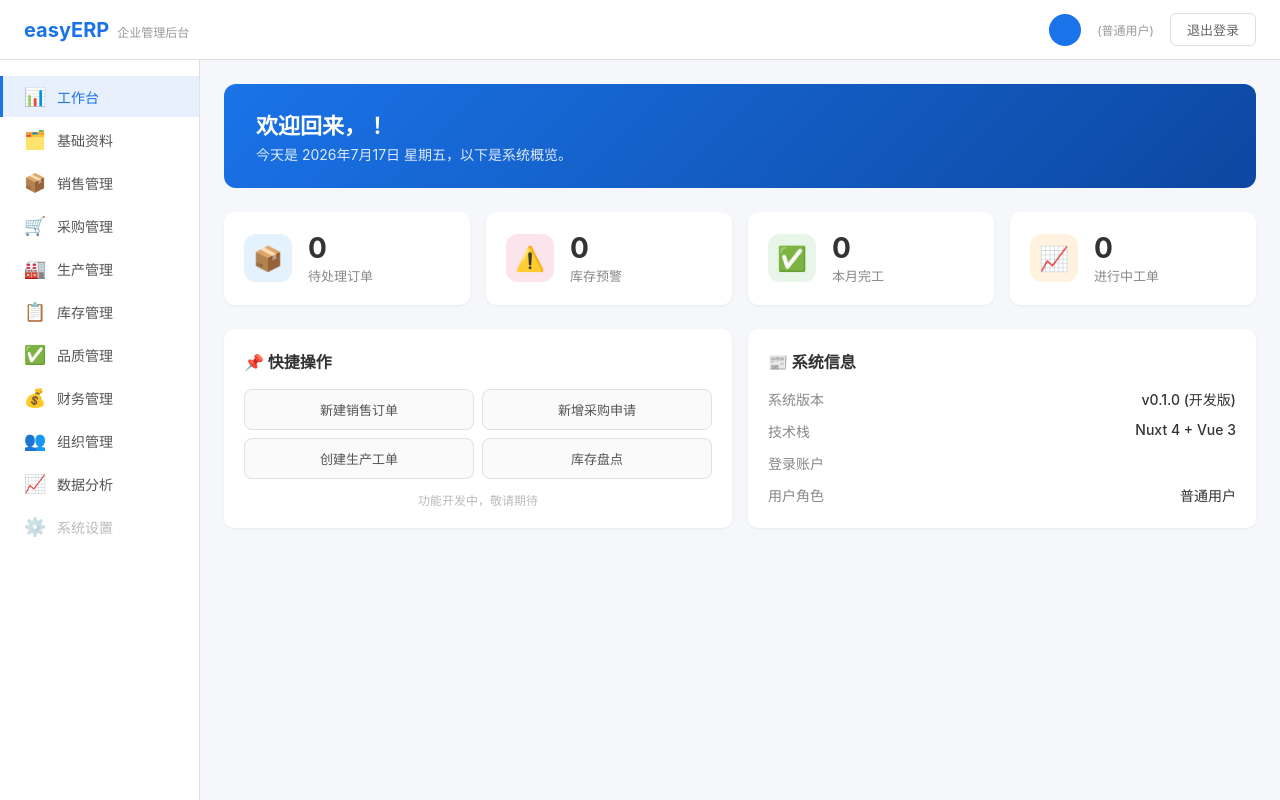
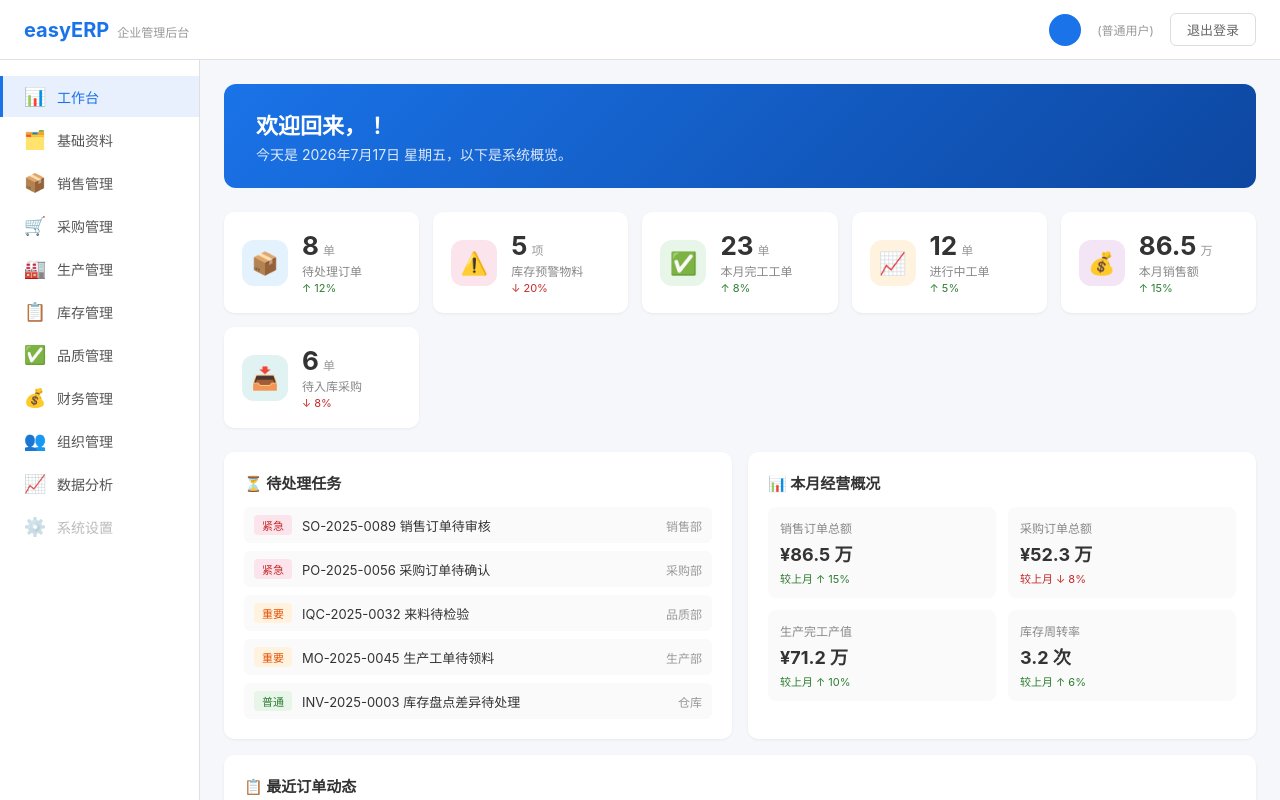
Before and after one commit to NiceHuanYu/easyERP, a Nuxt app in the folder frontend/: page /dashboard in a window 1280 px wide. Built offline with nearby package versions, Linux system fonts and the light colour scheme; no server answers.

Commit message:
changed dashboard

```diff
--- a/frontend/app/pages/dashboard.vue
+++ b/frontend/app/pages/dashboard.vue
@@ -1,93 +1,139 @@
 <template>
   <div>
+    <!-- 欢迎横幅 -->
     <div class="welcome-banner">
       <h2>欢迎回来，{{ user?.name }}！</h2>
       <p>今天是 {{ today }}，以下是系统概览。</p>
     </div>
 
+    <!-- 核心指标卡片 -->
     <div class="stats-grid">
-      <div class="stat-card">
-        <div class="stat-icon" style="background: #e3f2fd; color: #1565c0;">📦</div>
+      <div class="stat-card" v-for="stat in stats" :key="stat.label">
+        <div class="stat-icon" :style="{ background: stat.bg, color: stat.color }">{{ stat.icon }}</div>
         <div class="stat-info">
-          <span class="stat-value">0</span>
-          <span class="stat-label">待处理订单</span>
-        </div>
-      </div>
-      <div class="stat-card">
-        <div class="stat-icon" style="background: #fce4ec; color: #c62828;">⚠️</div>
-        <div class="stat-info">
-          <span class="stat-value">0</span>
-          <span class="stat-label">库存预警</span>
-        </div>
-      </div>
-      <div class="stat-card">
-        <div class="stat-icon" style="background: #e8f5e9; color: #2e7d32;">✅</div>
-        <div class="stat-info">
-          <span class="stat-value">0</span>
-          <span class="stat-label">本月完工</span>
-        </div>
-      </div>
-      <div class="stat-card">
-        <div class="stat-icon" style="background: #fff3e0; color: #e65100;">📈</div>
-        <div class="stat-info">
-          <span class="stat-value">0</span>
-          <span class="stat-label">进行中工单</span>
+          <div class="stat-value-row">
+            <span class="stat-value">{{ stat.value }}</span>
+            <span class="stat-unit">{{ stat.unit }}</span>
+          </div>
+          <span class="stat-label">{{ stat.label }}</span>
+          <span class="stat-trend" :class="stat.trend > 0 ? 'up' : 'down'">
+            {{ stat.trend > 0 ? '↑' : '↓' }} {{ Math.abs(stat.trend) }}%
+          </span>
         </div>
       </div>
     </div>
 
     <div class="content-grid">
+      <!-- 待处理任务 -->
       <section class="panel">
-        <h3>📌 快捷操作</h3>
-        <div class="quick-actions">
-          <button class="action-btn" disabled>新建销售订单</button>
-          <button class="action-btn" disabled>新增采购申请</button>
-          <button class="action-btn" disabled>创建生产工单</button>
-          <button class="action-btn" disabled>库存盘点</button>
+        <h3>⏳ 待处理任务</h3>
+        <div class="task-list">
+          <div class="task-item" v-for="task in pendingTasks" :key="task.id">
+            <span class="task-priority" :class="task.priority">{{ task.priorityLabel }}</span>
+            <span class="task-desc">{{ task.desc }}</span>
+            <span class="task-dept">{{ task.dept }}</span>
+          </div>
+          <div v-if="pendingTasks.length === 0" class="empty-hint">暂无待处理任务</div>
         </div>
-        <p class="dev-hint">功能开发中，敬请期待</p>
       </section>
 
+      <!-- 本月趋势 -->
       <section class="panel">
-        <h3>📰 系统信息</h3>
-        <div class="info-list">
-          <div class="info-item">
-            <span class="info-label">系统版本</span>
-            <span class="info-value">v0.1.0 (开发版)</span>
-          </div>
-          <div class="info-item">
-            <span class="info-label">技术栈</span>
-            <span class="info-value">Nuxt 4 + Vue 3</span>
-          </div>
-          <div class="info-item">
-            <span class="info-label">登录账户</span>
-            <span class="info-value">{{ user?.username }}</span>
-          </div>
-          <div class="info-item">
-            <span class="info-label">用户角色</span>
-            <span class="info-value">{{ user?.role === 'admin' ? '管理员' : '普通用户' }}</span>
+        <h3>📊 本月经营概况</h3>
+        <div class="monthly-grid">
+          <div class="monthly-item" v-for="item in monthlySummary" :key="item.label">
+            <span class="monthly-label">{{ item.label }}</span>
+            <span class="monthly-value">{{ item.value }}</span>
+            <span class="monthly-compare" :class="item.up ? 'up' : 'down'">
+              较上月 {{ item.up ? '↑' : '↓' }} {{ item.percent }}
+            </span>
           </div>
         </div>
+      </section>
+    </div>
+
+    <!-- 最近订单动态 -->
+    <div class="recent-section">
+      <section class="panel full-width">
+        <div class="panel-header">
+          <h3>📋 最近订单动态</h3>
+        </div>
+        <table class="recent-table">
+          <thead>
+            <tr>
+              <th>单号</th>
+              <th>类型</th>
+              <th>客户/供应商</th>
+              <th>金额</th>
+              <th>状态</th>
+              <th>日期</th>
+            </tr>
+          </thead>
+          <tbody>
+            <tr v-for="order in recentOrders" :key="order.id">
+              <td class="order-id">{{ order.id }}</td>
+              <td>{{ order.type }}</td>
+              <td>{{ order.partner }}</td>
+              <td class="order-amount">{{ order.amount }}</td>
+              <td><span class="status-badge" :class="order.statusClass">{{ order.statusLabel }}</span></td>
+              <td class="order-date">{{ order.date }}</td>
+            </tr>
+          </tbody>
+        </table>
       </section>
     </div>
   </div>
 </template>
 
 <script setup lang="ts">
-definePageMeta({
-  middleware: 'auth',
-})
-
-const { user } = useAuth()
+definePageMeta({ middleware: 'auth' })
+const { user, isLoggedIn } = useAuth()
 
 const today = computed(() => {
   const d = new Date()
   const weekdays = ['日', '一', '二', '三', '四', '五', '六']
   return `${d.getFullYear()}年${d.getMonth() + 1}月${d.getDate()}日 星期${weekdays[d.getDay()]}`
 })
+
+// ========= 模拟数据（后续替换为真实 API） =========
+
+const stats = [
+  { icon: '📦', label: '待处理订单',      value: '8',  unit: '单', bg: '#e3f2fd', color: '#1565c0', trend: 12 },
+  { icon: '⚠️', label: '库存预警物料',    value: '5',  unit: '项', bg: '#fce4ec', color: '#c62828', trend: -20 },
+  { icon: '✅', label: '本月完工工单',    value: '23', unit: '单', bg: '#e8f5e9', color: '#2e7d32', trend: 8 },
+  { icon: '📈', label: '进行中工单',      value: '12', unit: '单', bg: '#fff3e0', color: '#e65100', trend: 5 },
+  { icon: '💰', label: '本月销售额',      value: '86.5', unit: '万', bg: '#f3e5f5', color: '#6a1b9a', trend: 15 },
+  { icon: '📥', label: '待入库采购',      value: '6',  unit: '单', bg: '#e0f2f1', color: '#00695c', trend: -8 },
+]
+
+const pendingTasks = [
+  { id: 1, desc: 'SO-2025-0089 销售订单待审核',     dept: '销售部', priority: 'high',   priorityLabel: '紧急' },
+  { id: 2, desc: 'PO-2025-0056 采购订单待确认',     dept: '采购部', priority: 'high',   priorityLabel: '紧急' },
+  { id: 3, desc: 'IQC-2025-0032 来料待检验',        dept: '品质部', priority: 'medium', priorityLabel: '重要' },
+  { id: 4, desc: 'MO-2025-0045 生产工单待领料',     dept: '生产部', priority: 'medium', priorityLabel: '重要' },
+  { id: 5, desc: 'INV-2025-0003 库存盘点差异待处理', dept: '仓库',   priority: 'low',    priorityLabel: '普通' },
+]
+
+const monthlySummary = [
+  { label: '销售订单总额', value: '¥86.5 万', up: true,  percent: '15%' },
+  { label: '采购订单总额', value: '¥52.3 万', up: false, percent: '8%' },
+  { label: '生产完工产值', value: '¥71.2 万', up: true,  percent: '10%' },
+  { label: '库存周转率',   value: '3.2 次',   up: true,  percent: '6%' },
+]
+
+const recentOrders = [
+  { id: 'SO-2025-0089', type: '销售订单', partner: '华强电子',      amount: '¥28,500', statusClass: 'pending',  statusLabel: '待审核',  date: '07-15' },
+  { id: 'PO-2025-0056', type: '采购订单', partner: '宏远钢材',      amount: '¥15,200', statusClass: 'confirming', statusLabel: '待确认',  date: '07-15' },
+  { id: 'SO-2025-0088', type: '销售订单', partner: '精密模具',      amount: '¥42,000', statusClass: 'progress',  statusLabel: '生产中',  date: '07-14' },
+  { id: 'MO-2025-0045', type: '生产工单', partner: '装配车间',      amount: '-',       statusClass: 'ready',     statusLabel: '待领料',  date: '07-14' },
+  { id: 'PO-2025-0055', type: '采购订单', partner: '宏远钢材',      amount: '¥8,600',  statusClass: 'done',      statusLabel: '已到货',  date: '07-13' },
+  { id: 'SO-2025-0087', type: '销售订单', partner: '鑫达科技',      amount: '¥35,000', statusClass: 'shipped',   statusLabel: '已发货',  date: '07-12' },
+  { id: 'SO-2025-0086', type: '销售订单', partner: '华强电子',      amount: '¥12,300', statusClass: 'completed', statusLabel: '已完成',  date: '07-11' },
+]
 </script>
 
 <style scoped>
+/* ========== 欢迎横幅 ========== */
 .welcome-banner {
   background: linear-gradient(135deg, #1a73e8, #0d47a1);
   color: #fff;
@@ -95,134 +141,144 @@ const today = computed(() => {
   padding: 24px 32px;
   margin-bottom: 24px;
 }
+.welcome-banner h2 { margin: 0 0 4px 0; font-size: 22px; }
+.welcome-banner p { margin: 0; opacity: 0.85; font-size: 14px; }
 
-.welcome-banner h2 {
-  margin: 0 0 4px 0;
-  font-size: 22px;
-}
-
-.welcome-banner p {
-  margin: 0;
-  opacity: 0.85;
-  font-size: 14px;
-}
-
+/* ========== 指标卡片 ========== */
 .stats-grid {
   display: grid;
-  grid-template-columns: repeat(auto-fill, minmax(200px, 1fr));
-  gap: 16px;
+  grid-template-columns: repeat(auto-fill, minmax(180px, 1fr));
+  gap: 14px;
   margin-bottom: 24px;
 }
-
 .stat-card {
   background: #fff;
   border-radius: 10px;
-  padding: 20px;
+  padding: 18px;
   display: flex;
   align-items: center;
-  gap: 16px;
-  box-shadow: 0 1px 3px rgba(0, 0, 0, 0.06);
+  gap: 14px;
+  box-shadow: 0 1px 3px rgba(0,0,0,.06);
+  transition: box-shadow .2s;
 }
+.stat-card:hover { box-shadow: 0 2px 8px rgba(0,0,0,.1); }
+.stat-icon {
+  width: 46px; height: 46px;
+  border-radius: 12px;
+  display: flex; align-items: center; justify-content: center;
+  font-size: 22px; flex-shrink: 0;
+}
+.stat-info { display: flex; flex-direction: column; min-width: 0; }
+.stat-value-row { display: flex; align-items: baseline; gap: 4px; }
+.stat-value { font-size: 26px; font-weight: 700; color: #333; line-height: 1.2; }
+.stat-unit { font-size: 12px; color: #999; }
+.stat-label { font-size: 12px; color: #888; margin-top: 1px; }
+.stat-trend { font-size: 11px; margin-top: 2px; }
+.stat-trend.up { color: #2e7d32; }
+.stat-trend.down { color: #c62828; }
 
-.stat-icon {
-  width: 48px;
-  height: 48px;
-  border-radius: 12px;
-  display: flex;
-  align-items: center;
-  justify-content: center;
-  font-size: 24px;
-  flex-shrink: 0;
-}
-
-.stat-info {
-  display: flex;
-  flex-direction: column;
-}
-
-.stat-value {
-  font-size: 28px;
-  font-weight: 700;
-  color: #333;
-  line-height: 1.2;
-}
-
-.stat-label {
-  font-size: 13px;
-  color: #888;
-}
-
+/* ========== 双栏内容 ========== */
 .content-grid {
   display: grid;
   grid-template-columns: 1fr 1fr;
   gap: 16px;
+  margin-bottom: 16px;
 }
-
-@media (max-width: 768px) {
-  .content-grid {
-    grid-template-columns: 1fr;
-  }
-}
+@media (max-width: 900px) { .content-grid { grid-template-columns: 1fr; } }
 
 .panel {
   background: #fff;
   border-radius: 10px;
   padding: 20px;
-  box-shadow: 0 1px 3px rgba(0, 0, 0, 0.06);
+  box-shadow: 0 1px 3px rgba(0,0,0,.06);
 }
+.panel h3 { margin: 0 0 14px 0; font-size: 15px; color: #333; }
 
-.panel h3 {
-  margin: 0 0 16px 0;
-  font-size: 16px;
+/* ========== 待处理任务 ========== */
+.task-list { display: flex; flex-direction: column; gap: 8px; }
+.task-item {
+  display: flex; align-items: center; gap: 10px;
+  padding: 8px 10px;
+  border-radius: 6px;
+  background: #fafafa;
+  font-size: 13px;
+}
+.task-item:hover { background: #f0f4ff; }
+.task-priority {
+  flex-shrink: 0;
+  padding: 2px 8px;
+  border-radius: 4px;
+  font-size: 11px;
+  font-weight: 500;
+}
+.task-priority.high { background: #fce4ec; color: #c62828; }
+.task-priority.medium { background: #fff3e0; color: #e65100; }
+.task-priority.low { background: #e8f5e9; color: #2e7d32; }
+.task-desc { flex: 1; color: #333; }
+.task-dept { color: #999; font-size: 12px; }
+.empty-hint { text-align: center; color: #bbb; padding: 20px 0; font-size: 13px; }
+
+/* ========== 本月经营概况 ========== */
+.monthly-grid {
+  display: grid;
+  grid-template-columns: 1fr 1fr;
+  gap: 12px;
+}
+.monthly-item {
+  background: #fafafa;
+  border-radius: 8px;
+  padding: 12px;
+  display: flex;
+  flex-direction: column;
+  gap: 4px;
+}
+.monthly-label { font-size: 12px; color: #888; }
+.monthly-value { font-size: 18px; font-weight: 700; color: #333; }
+.monthly-compare { font-size: 11px; }
+.monthly-compare.up { color: #2e7d32; }
+.monthly-compare.down { color: #c62828; }
+
+/* ========== 最近订单动态 ========== */
+.recent-section { margin-top: 0; }
+.panel.full-width { grid-column: 1 / -1; }
+.panel-header { display: flex; align-items: center; justify-content: space-between; margin-bottom: 14px; }
+.panel-header h3 { margin: 0; }
+
+.recent-table {
+  width: 100%;
+  border-collapse: collapse;
+  font-size: 13px;
+}
+.recent-table th {
+  text-align: left;
+  padding: 10px 12px;
+  color: #888;
+  font-weight: 500;
+  border-bottom: 1px solid #f0f0f0;
+  font-size: 12px;
+}
+.recent-table td {
+  padding: 10px 12px;
+  border-bottom: 1px solid #f8f8f8;
   color: #333;
 }
+.recent-table tbody tr:hover { background: #f8faff; }
+.order-id { font-family: 'SFMono', monospace; font-size: 12px; color: #1a73e8; }
+.order-amount { font-family: 'SFMono', monospace; font-weight: 500; }
+.order-date { color: #999; }
 
-.quick-actions {
-  display: grid;
-  grid-template-columns: 1fr 1fr;
-  gap: 8px;
-}
-
-.action-btn {
-  padding: 10px;
-  border: 1px solid #e0e0e0;
-  border-radius: 8px;
-  background: #fafafa;
-  color: #555;
-  font-size: 13px;
-  cursor: not-allowed;
-  transition: background 0.15s;
-}
-
-.action-btn:hover {
-  background: #f0f0f0;
-}
-
-.dev-hint {
-  margin: 12px 0 0 0;
-  font-size: 12px;
-  color: #bbb;
-  text-align: center;
-}
-
-.info-list {
-  display: flex;
-  flex-direction: column;
-  gap: 12px;
-}
-
-.info-item {
-  display: flex;
-  justify-content: space-between;
-  font-size: 14px;
-}
-
-.info-label {
-  color: #888;
-}
-
-.info-value {
-  color: #333;
+.status-badge {
+  display: inline-block;
+  padding: 2px 10px;
+  border-radius: 10px;
+  font-size: 11px;
   font-weight: 500;
 }
+.status-badge.pending { background: #fce4ec; color: #c62828; }
+.status-badge.confirming { background: #fff3e0; color: #e65100; }
+.status-badge.progress { background: #e3f2fd; color: #1565c0; }
+.status-badge.ready { background: #fff8e1; color: #f9a825; }
+.status-badge.done { background: #e8f5e9; color: #2e7d32; }
+.status-badge.shipped { background: #e0f2f1; color: #00695c; }
+.status-badge.completed { background: #f3e5f5; color: #6a1b9a; }
 </style>
```
